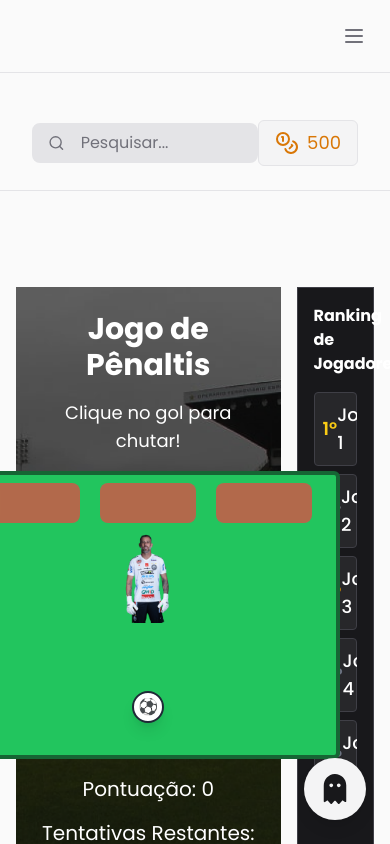
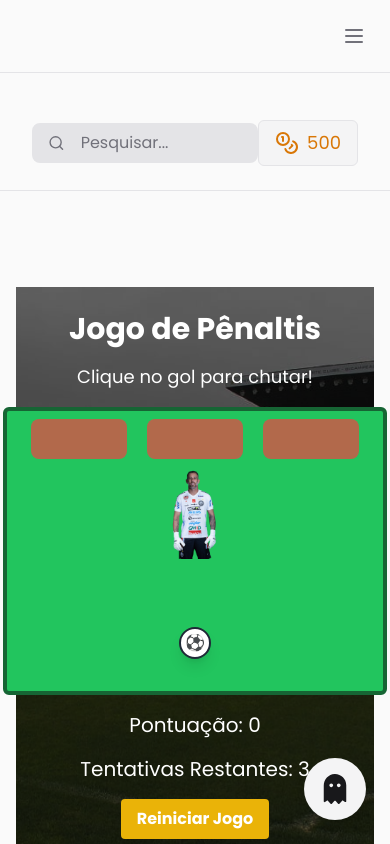
Before and after one commit to vHugo00/OFEC, a React (Vite) app: page /challengs in a window 390 px wide. Shown: the top 844 px of the page. Built offline with nearby package versions, Linux system fonts and the light colour scheme.

Commit message:
Finalizando MVP

```diff
--- a/src/components/Game/PenaltyGame.jsx
+++ b/src/components/Game/PenaltyGame.jsx
@@ -72,7 +72,7 @@
   };
 
   return (
-    <div className=" grid grid-cols-4 gap-4">
+    <div className=" grid grid-cols-1 lg:grid-cols-4 gap-4 ">
       {/* Seção principal com o jogo de pênaltis e imagem de fundo */}
       <div
         className="col-span-3 flex flex-col items-center justify-center p-6 space-y-4 text-center"
```
